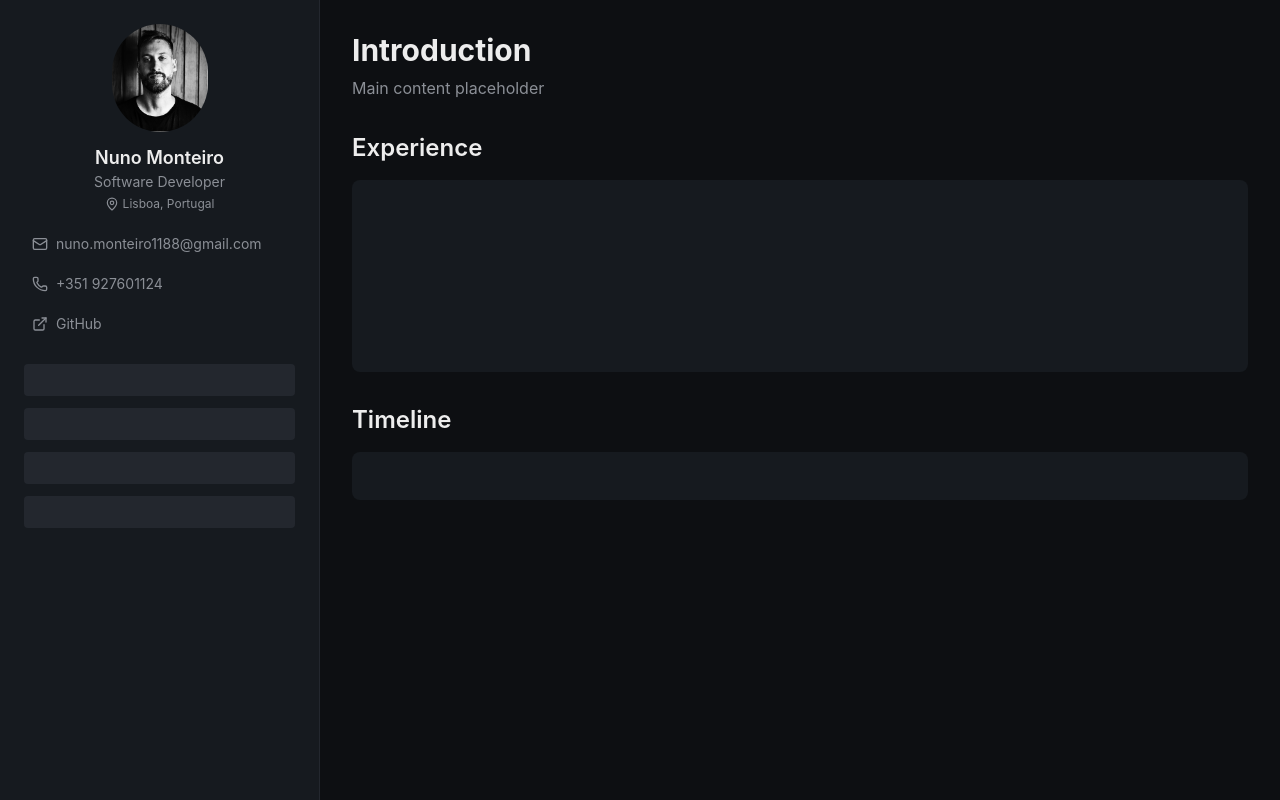
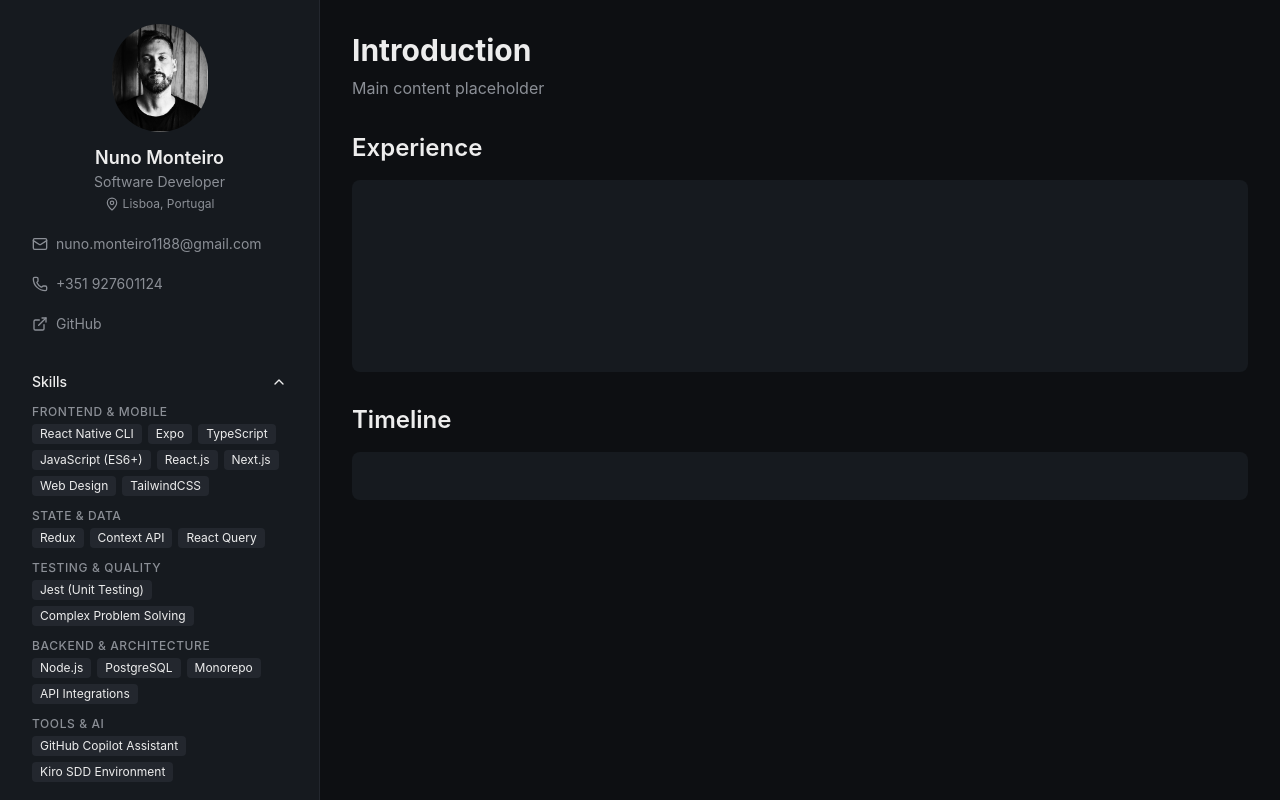
Before and after one commit to Nuno1123/numodev, a Next.js app: page / in a window 1280 px wide. Built offline with nearby package versions, Linux system fonts and the light colour scheme.

Commit message:
feat: add sidebar accordion with skills, education, languages   and hobbies sections

```diff
--- a/src/app/page.tsx
+++ b/src/app/page.tsx
@@ -2,18 +2,19 @@ import Sidebar from "@/components/layout/Sidebar";
 import MainContent from "@/components/layout/MainContent";
 import MobileNav from "@/components/layout/MobileNav";
 import ProfileHeader from "@/components/sidebar/ProfileHeader";
+import SidebarSections from "@/components/sidebar/SidebarSections";
 import { cv } from "@/data";
 
 function SidebarContent() {
   return (
     <div className="space-y-6">
       <ProfileHeader profile={cv.profile} />
-      <nav className="space-y-3">
-        <div className="h-8 rounded bg-border" />
-        <div className="h-8 rounded bg-border" />
-        <div className="h-8 rounded bg-border" />
-        <div className="h-8 rounded bg-border" />
-      </nav>
+      <SidebarSections
+        skills={cv.skills}
+        education={cv.education}
+        languages={cv.languages}
+        hobbies={cv.hobbies}
+      />
     </div>
   );
 }
--- /dev/null
+++ b/src/components/sidebar/AccordionSection.tsx
@@ -0,0 +1,42 @@
+import { ChevronDown } from "lucide-react";
+
+interface AccordionSectionProps {
+  title: string;
+  isOpen: boolean;
+  onClick: () => void;
+  onMouseEnter: () => void;
+  children: React.ReactNode;
+}
+
+export default function AccordionSection({
+  title,
+  isOpen,
+  onClick,
+  onMouseEnter,
+  children,
+}: AccordionSectionProps) {
+  return (
+    <div onMouseEnter={onMouseEnter}>
+      <button
+        type="button"
+        onClick={onClick}
+        aria-expanded={isOpen}
+        className="flex w-full items-center justify-between rounded-md px-2 py-2 text-sm font-medium text-foreground transition-colors hover:bg-border focus:outline-none focus-visible:ring-2 focus-visible:ring-accent"
+      >
+        {title}
+        <ChevronDown
+          size={16}
+          aria-hidden="true"
+          className={`transition-transform duration-200 ${isOpen ? "rotate-180" : ""}`}
+        />
+      </button>
+      <div
+        role="region"
+        aria-label={title}
+        className={`overflow-hidden transition-all duration-200 ${isOpen ? "max-h-96 opacity-100" : "max-h-0 opacity-0"}`}
+      >
+        <div className="px-2 pb-2 pt-1">{children}</div>
+      </div>
+    </div>
+  );
+}
--- /dev/null
+++ b/src/components/sidebar/SidebarSections.tsx
@@ -0,0 +1,135 @@
+"use client";
+
+import { useState } from "react";
+import AccordionSection from "./AccordionSection";
+import type {
+  CVSkillCategory,
+  CVEducation,
+  CVLanguage,
+} from "@/types/cv";
+
+interface SidebarSectionsProps {
+  skills: CVSkillCategory[];
+  education: CVEducation[];
+  languages: CVLanguage[];
+  hobbies: string[];
+}
+
+interface SectionConfig {
+  key: string;
+  title: string;
+  hasData: boolean;
+  content: React.ReactNode;
+}
+
+export default function SidebarSections({
+  skills,
+  education,
+  languages,
+  hobbies,
+}: SidebarSectionsProps) {
+  const [activeSection, setActiveSection] = useState("skills");
+
+  const sections: SectionConfig[] = [
+    {
+      key: "skills",
+      title: "Skills",
+      hasData: skills.length > 0,
+      content: (
+        <div className="space-y-3">
+          {skills.map((category) => (
+            <div key={category.category}>
+              <p className="text-xs font-medium uppercase tracking-wider text-muted">
+                {category.category}
+              </p>
+              <div className="mt-1 flex flex-wrap gap-1.5">
+                {category.items.map((item) => (
+                  <span
+                    key={item}
+                    className="rounded bg-border px-2 py-0.5 text-xs text-foreground"
+                  >
+                    {item}
+                  </span>
+                ))}
+              </div>
+            </div>
+          ))}
+        </div>
+      ),
+    },
+    {
+      key: "education",
+      title: "Education",
+      hasData: education.length > 0,
+      content: (
+        <ul className="space-y-2">
+          {education.map((entry) => (
+            <li key={`${entry.institution}-${entry.period.start}`}>
+              <p className="text-sm text-foreground">{entry.degree}</p>
+              <p className="text-xs text-muted">
+                {entry.institution} · {entry.period.start}
+                {entry.period.end && entry.period.end !== entry.period.start
+                  ? `–${entry.period.end}`
+                  : ""}
+              </p>
+            </li>
+          ))}
+        </ul>
+      ),
+    },
+    {
+      key: "languages",
+      title: "Languages",
+      hasData: languages.length > 0,
+      content: (
+        <ul className="space-y-1">
+          {languages.map((lang) => (
+            <li
+              key={lang.name}
+              className="flex items-center justify-between text-sm"
+            >
+              <span className="text-foreground">{lang.name}</span>
+              <span className="text-xs text-muted">{lang.level}</span>
+            </li>
+          ))}
+        </ul>
+      ),
+    },
+    {
+      key: "freetime",
+      title: "Free Time",
+      hasData: hobbies.length > 0,
+      content: (
+        <ul className="space-y-1">
+          {hobbies.map((hobby) => (
+            <li key={hobby} className="text-sm text-foreground">
+              {hobby}
+            </li>
+          ))}
+        </ul>
+      ),
+    },
+  ];
+
+  const visibleSections = sections.filter((s) => s.hasData);
+
+  return (
+    <nav aria-label="Sidebar sections" className="space-y-1">
+      {visibleSections.map((section) => (
+        <AccordionSection
+          key={section.key}
+          title={section.title}
+          isOpen={activeSection === section.key}
+          onClick={() =>
+            setActiveSection((prev) =>
+              prev === section.key ? "" : section.key
+            )
+          }
+          onMouseEnter={() => setActiveSection(section.key)}
+        >
+          {section.content}
+        </AccordionSection>
+      ))}
+    </nav>
+  );
+}
```
Also changed, not shown: .kiro/specs/portfolio-v1/tasks.md.
